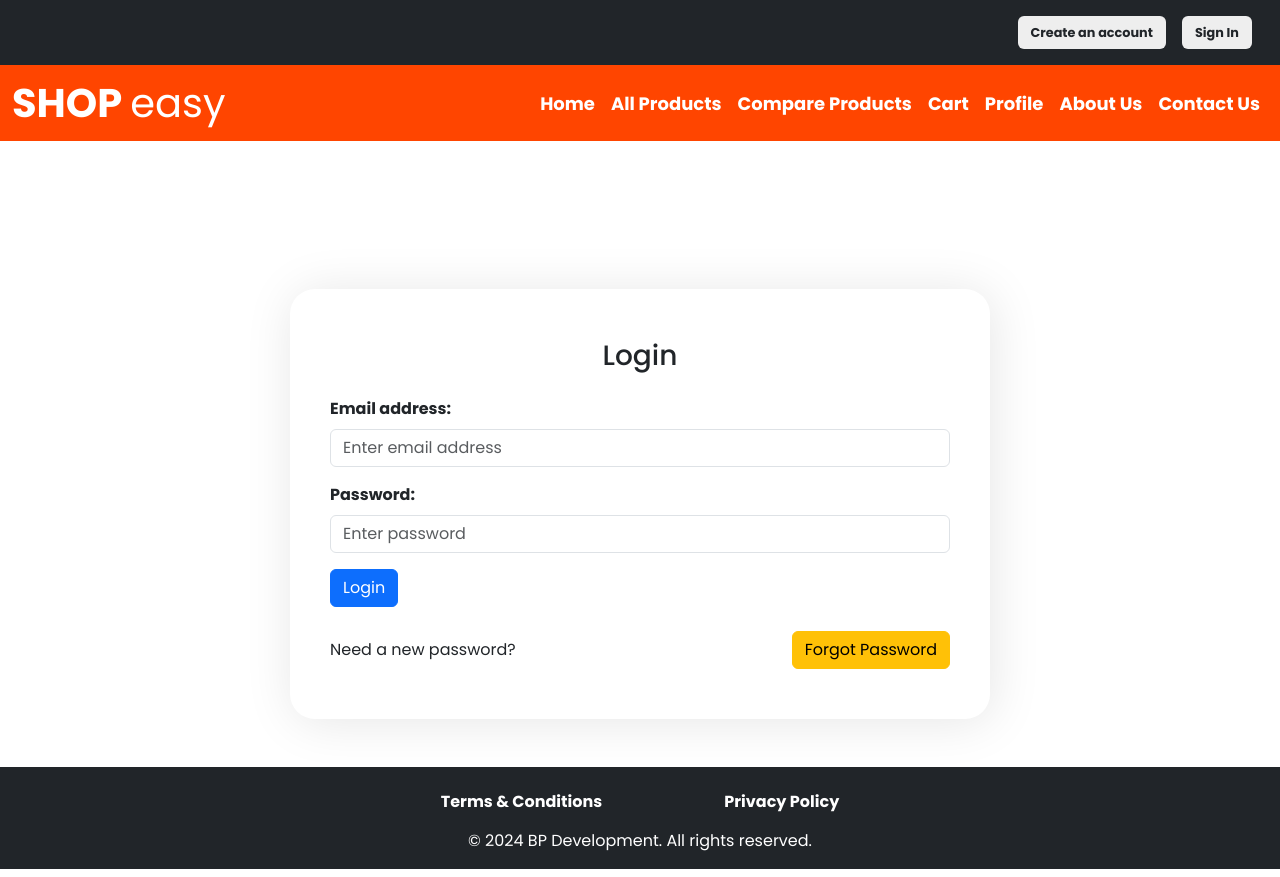
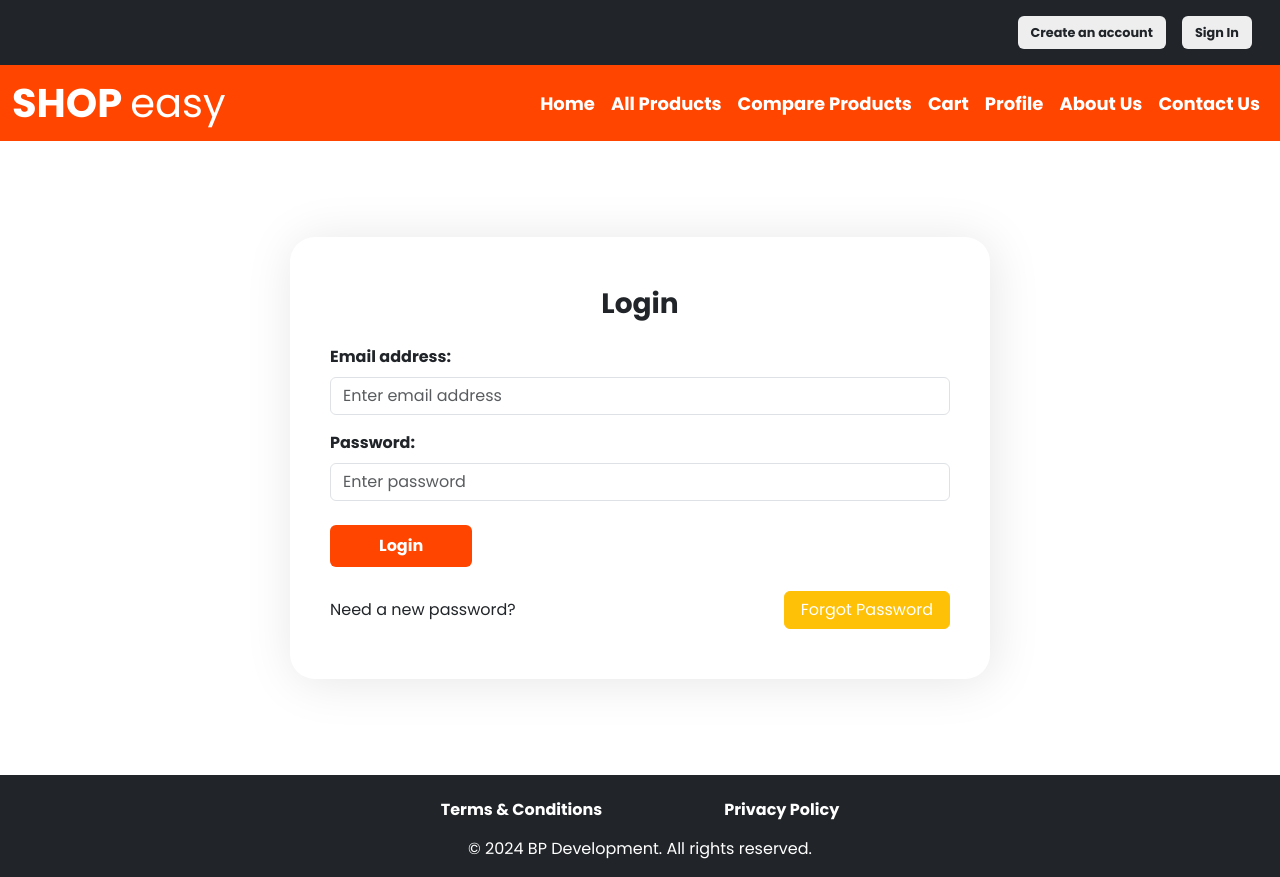
Before and after one commit to bojan-ski/react-products-store-redux, a React (Vite) app: page /login in a window 1280 px wide. Built offline with nearby package versions, Linux system fonts and the light colour scheme; no server answers.

Commit message:
Global component FormSubmitBtn.jsx created. style for Sign Up/In & Forgot password pages done

```diff
--- /dev/null
+++ b/src/components/FormSubmitBtn.jsx
@@ -0,0 +1,12 @@
+import React from 'react'
+
+
+const FormSubmitBtn = ({ label, isLoading }) => {
+    return (
+        <button type="submit" className="btn submit-btn fw-bold px-5 py-2 mt-2" disabled={isLoading}>
+            {label}
+        </button>
+    )
+}
+
+export default FormSubmitBtn
--- a/src/features/user/userSlice.js
+++ b/src/features/user/userSlice.js
@@ -42,6 +42,9 @@ export const logOutUser = createAsyncThunk("user/logOutUser", async (_, { reject
 
             // success message
             toast.success("You have successfully logged out");
+
+            // navigate user
+            setTimeout(() => window.location.href = '/', 1500)
 
             return { userID: '', userName: '', userStoreCredit: 0 };
         } catch (error) {
--- a/src/firebase.config.js
+++ b/src/firebase.config.js
@@ -1,4 +1,5 @@
 import { initializeApp } from "firebase/app";
+import { getAuth } from "firebase/auth";
 import { getFirestore } from "firebase/firestore";
 
 const firebaseConfig = {
@@ -11,5 +12,6 @@ const firebaseConfig = {
   };
 
 const app = initializeApp(firebaseConfig);
+export const auth = getAuth(app)
 
 export const db = getFirestore()
--- a/src/index.css
+++ b/src/index.css
@@ -27,6 +27,16 @@ a{
 
 .btn:active{
   transform: scale(0.95);
+}
+
+.submit-btn{
+  background-color: orangered;
+  color: #fff;
+}
+
+.submit-btn:hover{
+  background-color: rgb(255, 84, 21);
+  color: black;
 }
 
 /* ---------- HEADER ---------- */
@@ -67,13 +77,7 @@ main{
   flex: 1;
 }
 
-/* Login page / Sign Up page */
-.sing-up-page,
-.login-page,
-.forgot-password-page{
-  margin-top: 100px;
-}
-
+/* Login page / Sign Up page / Forgot password page */
 .login-page .login-page-content,
 .sing-up-page form,
 .forgot-password-page .forgot-password-content{
@@ -129,7 +133,6 @@ main{
   width: 100%;
 }
 
-
 /* OrderHistory page */
 /* OrderHistoryListCard component */
 table td{
--- a/src/pages/ForgotPassword.jsx
+++ b/src/pages/ForgotPassword.jsx
@@ -1,17 +1,24 @@
+import React, { useState } from "react"
 import { Link, useNavigate } from "react-router-dom"
 // api func
 import userResetPassword from "../api/userResetPassword"
 // components
 import FormInput from "../components/FormInput"
+import FormSubmitBtn from "../components/FormSubmitBtn"
+// toastify
+import { toast } from "react-toastify"
 
 
 const ForgotPassword = () => {
     const navigate = useNavigate()
+    const [isLoading, setIsLoading] = useState(false);
 
     const handleResetPassword = async e => {
         e.preventDefault()
 
         if (window.confirm('Are you sure you want to reset Your password?')) {
+            setIsLoading(true);
+
             const enteredEmail = e.target.elements[0].value.trim()
 
             const response = await userResetPassword(enteredEmail)
@@ -19,30 +26,36 @@ const ForgotPassword = () => {
             if (response) {
                 e.target.elements[0].value = ''
 
-                // after the user has submitted for a new password, the user is redirected to the Dashboard page
-                setTimeout(() => navigate('/'), 2500)
+                // success message
+                toast.success('Please check your email to complete the reset password process');
+
+                // redirected user
+                setTimeout(() => navigate('/login'), 1500)
+            } else {
+                // error message
+                toast.error('There was an error while resetting your password, please try again')
             }
+
+            setIsLoading(false);
         }
     }
 
     return (
-        <div className='forgot-password-page'>
+        <div className='forgot-password-page my-5'>
             <div className="container">
                 <section className="forgot-password-content">
 
                     <div className="forgot-password-main mb-4">
-                        <h3 className="text-center mb-4">
+                        <h3 className="text-center fw-bold mb-4">
                             Forgot Password
                         </h3>
 
                         <form onSubmit={handleResetPassword}>
-                            {/* login email */}
+                            {/* email */}
                             <FormInput label='Email address' name="loginEmail" placeholder='Enter email address' type='email' required={true} />
 
-                            {/* reset submit btn */}
-                            <button type="submit" className="btn btn-primary">
-                                Reset Password
-                            </button>
+                            {/* submit btn */}
+                            <FormSubmitBtn label="Reset Password" isLoading={isLoading} />
                         </form>
                     </div>
 
@@ -50,7 +63,7 @@ const ForgotPassword = () => {
                         <p className="mb-0">
                             Don't need a new password?
                         </p>
-                        <Link to='/login' className="btn btn-warning">
+                        <Link to='/login' className="btn btn-warning text-white px-3">
                             Login
                         </Link>
                     </div>
--- a/src/pages/Login.jsx
+++ b/src/pages/Login.jsx
@@ -1,52 +1,63 @@
-import { Link, useNavigate } from "react-router-dom"
+import React, { useState } from "react"
+import { Link } from "react-router-dom"
 // api func
 import userLogin from "../api/userLogin"
 // components
 import FormInput from "../components/FormInput"
+import FormSubmitBtn from "../components/FormSubmitBtn"
+// toastify
+import { toast } from "react-toastify"
 
 
 const Login = () => {
-    const navigate = useNavigate()
+    const [isLoading, setIsLoading] = useState(false);
 
     const handleLoginUserSubmit = async e => {
         e.preventDefault()
+
+        setIsLoading(true);
 
         const enteredEmail = e.target.elements[0].value.trim()
         const enteredPassword = e.target.elements[1].value
 
         const response = await userLogin(enteredEmail, enteredPassword)
 
-        if(response){
+        if (response) {
             e.target.elements[0].value = ''
             e.target.elements[1].value = ''
 
+            //success message
+            toast.success('You have logged in');
+
             // navigate user
-            // setTimeout(() => navigate('/profile'), 1500)
             setTimeout(() => window.location.href = '/profile', 1500)
+        } else {
+            //error message
+            toast.error('There was an error during the login process, please try again')
         }
+
+        setIsLoading(false);
     }
 
     return (
-        <div className='login-page'>
+        <div className='login-page my-5'>
             <div className="container">
                 <section className="login-page-content">
 
                     <div className="login-page-main mb-4">
-                        <h3 className="text-center mb-4">
+                        <h3 className="text-center fw-bold mb-4">
                             Login
                         </h3>
 
                         <form onSubmit={handleLoginUserSubmit}>
-                            {/* login email */}
+                            {/* email */}
                             <FormInput label='Email address' name="loginEmail" placeholder='Enter email address' type='email' required={true} />
 
-                            {/* login password */}
+                            {/* password */}
                             <FormInput label='Password' name="loginPassword" placeholder='Enter password' type='password' required={true} />
 
-                            {/* login submit btn */}
-                            <button type="submit" className="btn btn-primary">
-                                Login
-                            </button>
+                            {/* submit btn */}
+                            <FormSubmitBtn label="Login" isLoading={isLoading} />
                         </form>
                     </div>
 
@@ -54,7 +65,7 @@ const Login = () => {
                         <p className="mb-0">
                             Need a new password?
                         </p>
-                        <Link to='/forgot-password' className="btn btn-warning">
+                        <Link to='/forgot-password' className="btn btn-warning text-white px-3">
                             Forgot Password
                         </Link>
                     </div>
--- a/src/pages/SignUp.jsx
+++ b/src/pages/SignUp.jsx
@@ -1,47 +1,63 @@
-// api func
+import React, { useState } from "react"
+// api
 import userCreateAccount from "../api/userCreateAccount"
 // components
 import FormInput from "../components/FormInput"
 import FormInputCheckbox from "../components/FormInputCheckbox"
+import FormSubmitBtn from "../components/FormSubmitBtn"
+// toastify
+import { toast } from "react-toastify"
 
 
 const SignUp = () => {
+    const [isLoading, setIsLoading] = useState(false);
+
     const handleSignUpUserSubmit = async e => {
-        e.preventDefault()
+        e.preventDefault();
 
-        const enteredUsername = e.target.elements[0].value.trim()
-        const enteredEmail = e.target.elements[1].value.trim()
-        const enteredPassword = e.target.elements[2].value
+        setIsLoading(true);
 
-        const response = await userCreateAccount(enteredUsername, enteredEmail, enteredPassword)
+        const enteredUsername = e.target.elements[0].value.trim();
+        const enteredEmail = e.target.elements[1].value.trim();
+        const enteredPassword = e.target.elements[2].value;
+
+        const response = await userCreateAccount(enteredUsername, enteredEmail, enteredPassword);
 
         if (response) {
-            e.target.elements[0].value = ''
-            e.target.elements[1].value = ''
-            e.target.elements[2].value = ''
-            e.target.elements[3].checked = false
-            e.target.elements[4].checked = false
+            e.target.elements[0].value = '';
+            e.target.elements[1].value = '';
+            e.target.elements[2].value = '';
+            e.target.elements[3].checked = false;
+            e.target.elements[4].checked = false;
+
+            //success message
+            toast.success('Your account has been created, welcome');
 
             // navigate user
-            setTimeout(() => window.location.href = '/profile', 1500)
+            setTimeout(() => window.location.href = '/profile', 1500);
+        } else {
+            //error message
+            toast.error('There was an error while creating your account, please try again');
         }
+
+        setIsLoading(false);
     }
 
     return (
-        <div className='sing-up-page'>
+        <div className='sing-up-page my-5'>
             <div className="container">
                 <form onSubmit={handleSignUpUserSubmit}>
-                    <h3 className="text-center mb-4">
+                    <h3 className="text-center fw-bold mb-4">
                         Sign Up
                     </h3>
 
-                    {/* login email */}
+                    {/* username */}
                     <FormInput label='Username' name="signUpUsername" type='text' required={true} />
 
-                    {/* login email */}
+                    {/* email */}
                     <FormInput label='Email address' name="signUpEmail" type='email' required={true} />
 
-                    {/* login password */}
+                    {/* password */}
                     <FormInput label='Password' name="signUpPassword" type='password' required={true} />
 
                     {/* Terms & Conditions checkbox */}
@@ -50,10 +66,8 @@ const SignUp = () => {
                     {/* Privacy Policy checkbox */}
                     <FormInputCheckbox linkTitle='Privacy Policy' linkUrl='privacy-policy' />
 
-                    {/* login submit btn */}
-                    <button type="submit" className="btn btn-primary mt-2">
-                        Sign Up
-                    </button>
+                    {/* submit btn */}
+                    <FormSubmitBtn label="Sign Up" isLoading={isLoading} />
                 </form>
             </div>
         </div>
```
Also changed, not shown: src/api/userCreateAccount.js (+8 -15 lines), src/api/userLogin.js (+4 -12 lines), src/api/userResetPassword.js (+4 -12 lines), src/components/FormInput.jsx (+5 -2 lines), src/components/FormInputCheckbox.jsx (+7 -5 lines).
